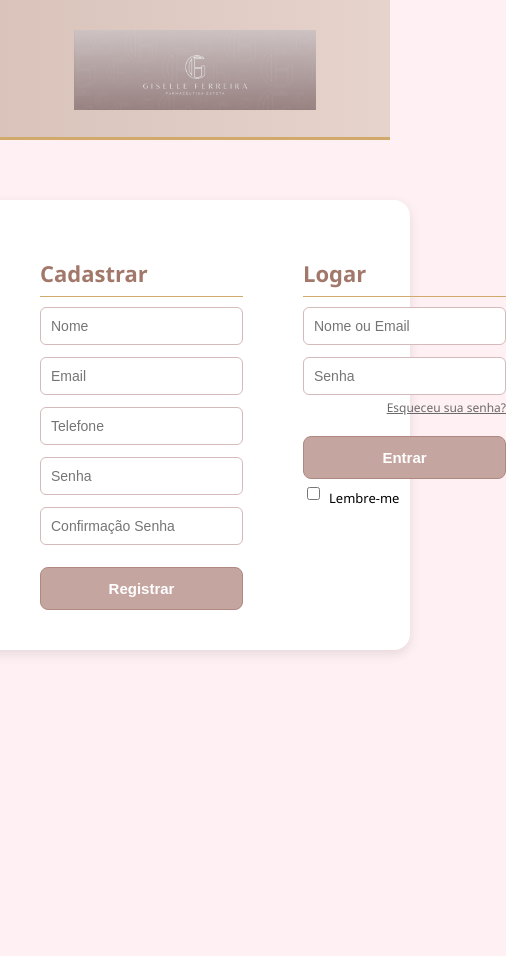
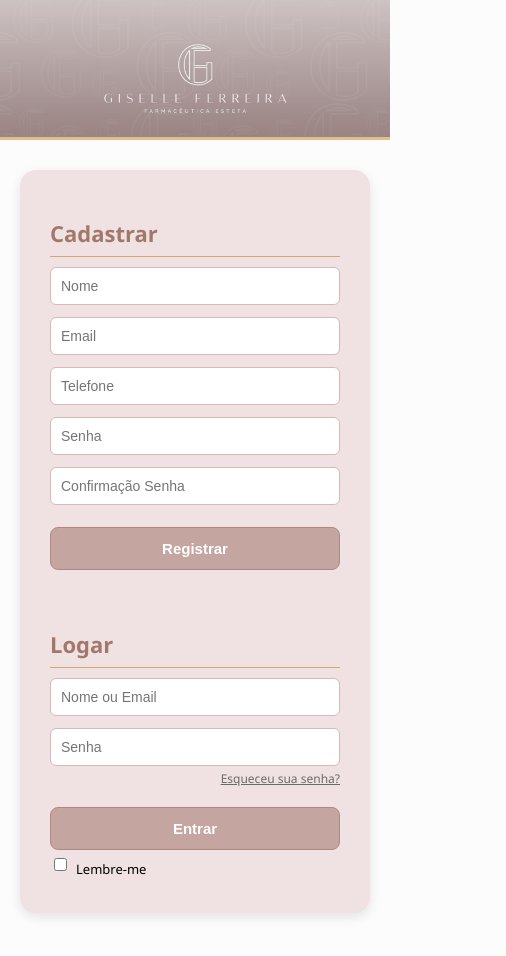
Before and after one commit to F4chini2/farmaceutica-esteta, a React (Vite) app in the folder frontend/: page / in a window 390 px wide. Shown: the top 956 px of the page, 506 px wide, since content can reach past the window. Built offline with nearby package versions, Linux system fonts and the light colour scheme.

Commit message:
Tela Login/Cadastro Finalizada
Ainda tem algumas ediçoes necessarias

```diff
--- a/frontend/src/App.jsx
+++ b/frontend/src/App.jsx
@@ -1,5 +1,6 @@
 import { BrowserRouter, Routes, Route, Navigate } from 'react-router-dom';
 import CadastroLogin from './pages/CadastroLogin'; // 👈 novo componente
+
 import Dashboard from './pages/Dashboard';
 
 function App() {
--- a/frontend/src/pages/CadastroLogin.css
+++ b/frontend/src/pages/CadastroLogin.css
@@ -2,21 +2,17 @@ body {
   margin: 0;
   padding: 0;
   font-family: 'Segoe UI', sans-serif;
-  background-color: #fff0f3;
+  background-color: #fcfcfc;
 }
 
 .top-bar {
-  background: linear-gradient(to right, #d9c3bb, #e6d3cc);
-  padding: 30px 0;
-  display: flex;
-  justify-content: center;
-  align-items: center;
+  background-image: url('../assets/LOGO.png');
+  background-size: cover;
+  background-repeat: no-repeat;
+  background-position: center;
+  height: 190px;
   position: relative;
-}
-
-.logo-bar {
-  height: 80px;
-  object-fit: contain;
+  width: 100%;
 }
 
 .top-bar::after {
@@ -25,7 +21,13 @@ body {
   bottom: 0;
   width: 100%;
   height: 3px;
-  background-color: #d0a96b;
+  background-color: #dfbf8c; /* linha dourada */
+}
+
+
+.logo-bar {
+  height: 100px;
+  object-fit: contain;
 }
 
 .container {
@@ -37,7 +39,7 @@ body {
 }
 
 .form-container {
-  background: white;
+  background: #f0e2e2;
   border-radius: 16px;
   box-shadow: 0 4px 12px rgba(0, 0, 0, 0.1);
   display: flex;
@@ -104,3 +106,25 @@ button:hover {
   font-size: 13px;
   margin-top: 5px;
 }
+
+@media (max-width: 768px) {
+  .form-container {
+    flex-direction: column;
+    align-items: center;
+    padding: 30px;
+    gap: 40px;
+  }
+
+  .form-box {
+    max-width: 100%;
+  }
+
+  .top-bar {
+    height: 140px;
+    background-size: cover;
+  }
+
+  .container {
+    padding: 30px 20px;
+  }
+}
--- a/frontend/src/pages/CadastroLogin.jsx
+++ b/frontend/src/pages/CadastroLogin.jsx
@@ -70,7 +70,6 @@ function CadastroLogin() {
   return (
     <>
       <div className="top-bar">
-        <img src={logo} alt="Logo Giselle Ferreira" className="logo-bar" />
       </div>
       <div className="container">
         <div className="form-container">
```
